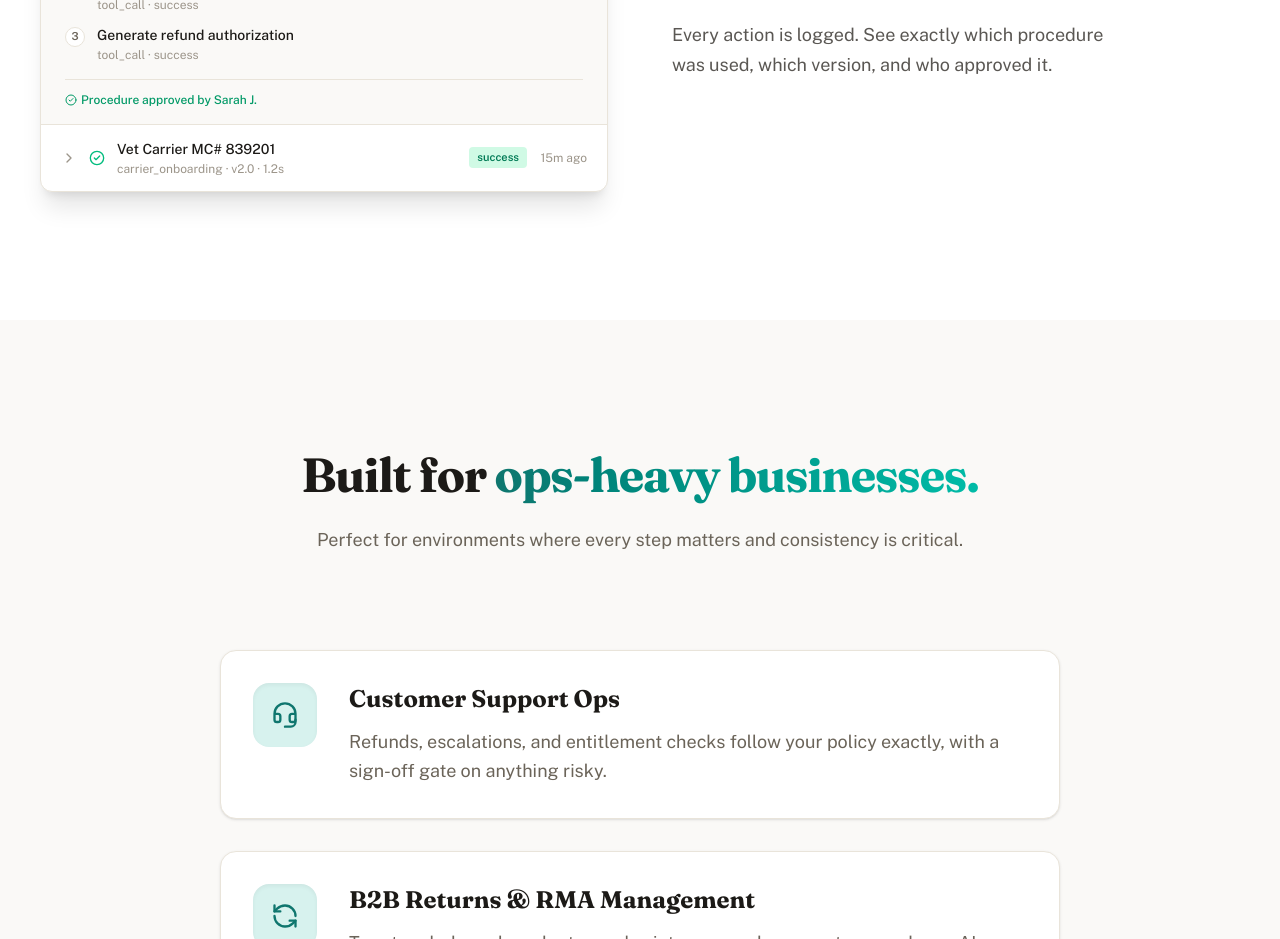
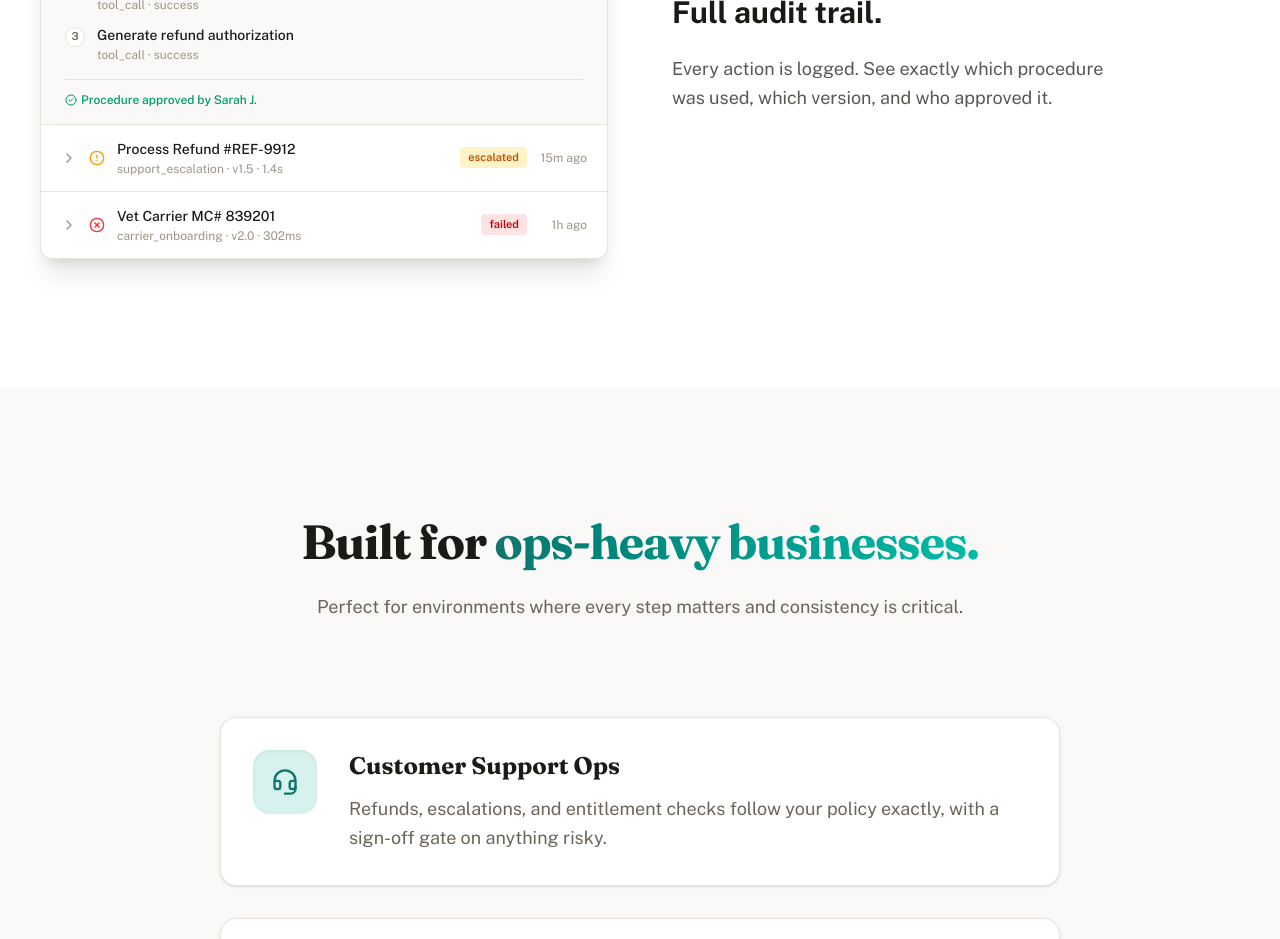
Before and after one commit to VeshGuy/KB-WB, a React (Vite) app: page / in a window 1280 px wide. Shown: the part 3380-4319 px from the top of the page. Built offline with nearby package versions, Linux system fonts and the light colour scheme.

Commit message:
Update audit trail animation speeds and add rows

```diff
--- a/src/components/MockAuditTrail.tsx
+++ b/src/components/MockAuditTrail.tsx
@@ -1,5 +1,5 @@
 import { useState, useEffect } from 'react';
-import { ChevronRight, CheckCircle2 } from 'lucide-react';
+import { ChevronRight, CheckCircle2, AlertCircle, XCircle } from 'lucide-react';
 
 export default function MockAuditTrail() {
   const [expanded, setExpanded] = useState(false);
@@ -22,10 +22,10 @@ export default function MockAuditTrail() {
         </div>
       </div>
 
-      {/* Row 1 (Expanding) */}
+      {/* Row 1 (Expanding) - Success */}
       <div>
         <div className="flex items-center gap-3 px-5 py-3.5 hover:bg-paper cursor-default transition-colors">
-          <ChevronRight className={`w-4 h-4 text-faint transition-transform duration-500 ${expanded ? 'rotate-90' : ''}`} />
+          <ChevronRight className={`w-4 h-4 text-faint transition-transform duration-200 ${expanded ? 'rotate-90' : ''}`} />
           <CheckCircle2 className="w-4 h-4 text-emerald-500" />
           <div className="min-w-0 flex-1">
             <div className="truncate text-sm font-medium text-ink">
@@ -41,8 +41,8 @@ export default function MockAuditTrail() {
           <span className="w-12 text-right text-xs text-faint">2m ago</span>
         </div>
 
-        {/* Expanded Content */}
-        <div className={`overflow-hidden transition-all duration-700 ease-in-out ${expanded ? 'max-h-96 opacity-100' : 'max-h-0 opacity-0'}`}>
+        {/* Expanded Content (Faster animation) */}
+        <div className={`overflow-hidden transition-all duration-300 ease-in-out ${expanded ? 'max-h-96 opacity-100' : 'max-h-0 opacity-0'}`}>
           <div className="border-t border-line bg-paper px-6 py-4">
             <ol className="space-y-3">
               <li className="flex gap-3 text-sm">
@@ -80,23 +80,43 @@ export default function MockAuditTrail() {
         </div>
       </div>
 
-      {/* Row 2 (Static) */}
+      {/* Row 2 (Static) - Escalated */}
       <div className="border-t border-line">
         <div className="flex items-center gap-3 px-5 py-3.5 hover:bg-paper cursor-default">
           <ChevronRight className="w-4 h-4 text-faint" />
-          <CheckCircle2 className="w-4 h-4 text-emerald-500" />
+          <AlertCircle className="w-4 h-4 text-amber-500" />
+          <div className="min-w-0 flex-1">
+            <div className="truncate text-sm font-medium text-ink">
+              Process Refund #REF-9912
+            </div>
+            <div className="text-xs text-faint mt-0.5">
+              support_escalation · v1.5 · 1.4s
+            </div>
+          </div>
+          <span className="inline-flex items-center px-2 py-0.5 rounded text-[11px] font-semibold bg-amber-100 text-amber-700">
+            escalated
+          </span>
+          <span className="w-12 text-right text-xs text-faint">15m ago</span>
+        </div>
+      </div>
+
+      {/* Row 3 (Static) - Failed */}
+      <div className="border-t border-line">
+        <div className="flex items-center gap-3 px-5 py-3.5 hover:bg-paper cursor-default">
+          <ChevronRight className="w-4 h-4 text-faint" />
+          <XCircle className="w-4 h-4 text-red-500" />
           <div className="min-w-0 flex-1">
             <div className="truncate text-sm font-medium text-ink">
               Vet Carrier MC# 839201
             </div>
             <div className="text-xs text-faint mt-0.5">
-              carrier_onboarding · v2.0 · 1.2s
+              carrier_onboarding · v2.0 · 302ms
             </div>
           </div>
-          <span className="inline-flex items-center px-2 py-0.5 rounded text-[11px] font-semibold bg-emerald-100 text-emerald-700">
-            success
+          <span className="inline-flex items-center px-2 py-0.5 rounded text-[11px] font-semibold bg-red-100 text-red-700">
+            failed
           </span>
-          <span className="w-12 text-right text-xs text-faint">15m ago</span>
+          <span className="w-12 text-right text-xs text-faint">1h ago</span>
         </div>
       </div>
     </div>
```
